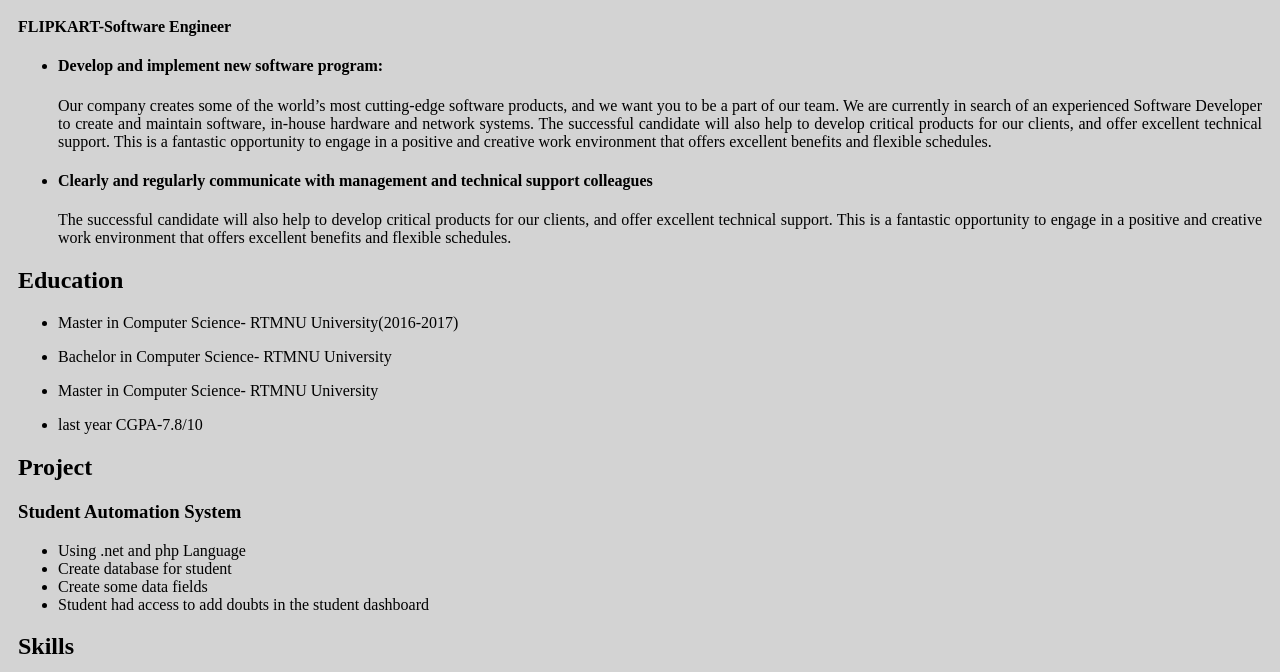
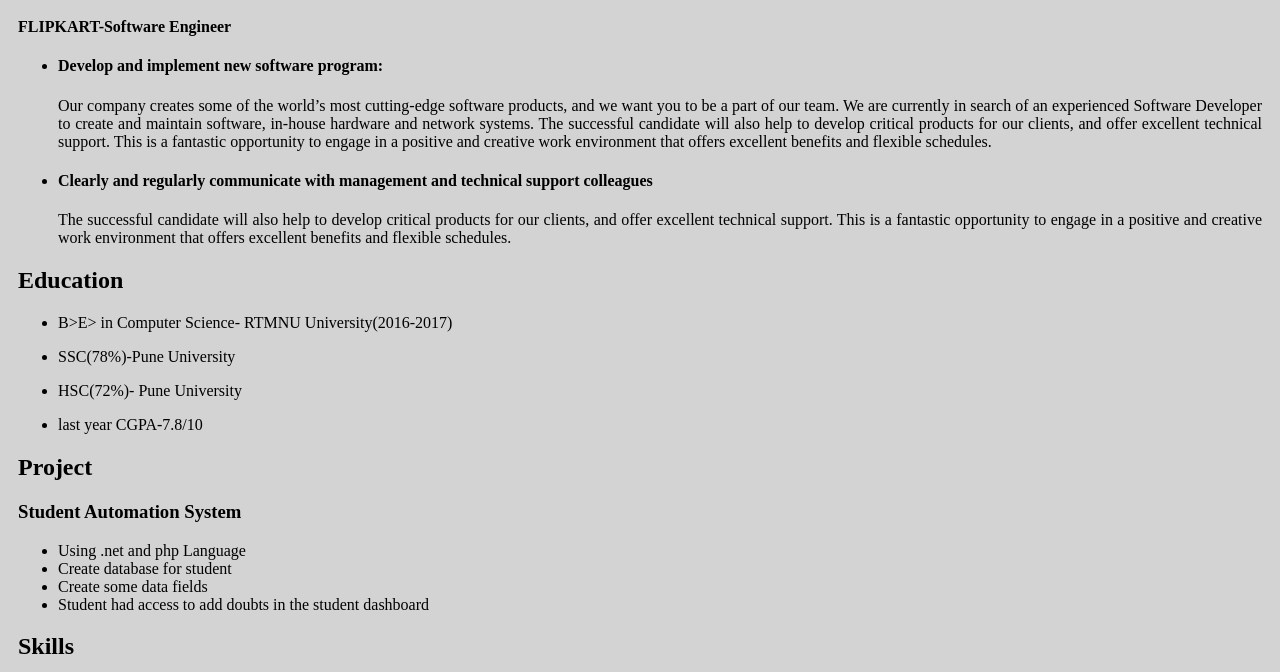
Before and after one commit to priyanka123kadu/Portfolio, a plain HTML site: page Ns_Portfolio.html in a window 1280 px wide. Shown: the part 128-800 px from the top of the page. Drawn offline with Linux system fonts and the light colour scheme.

Commit message:
Update Ns_Portfolio.html

```diff
--- a/Ns_Portfolio.html
+++ b/Ns_Portfolio.html
@@ -46,9 +46,9 @@
             <div class="category">
             <h2>Education</h2>
             <ul>
-                <li><p> Master in Computer Science- RTMNU University(2016-2017)</p></li>
-                <li><p> Bachelor in Computer Science- RTMNU University</p></li>
-                <li><p> Master in Computer Science- RTMNU University</p></li>
+                <li><p> B>E> in Computer Science- RTMNU University(2016-2017)</p></li>
+                <li><p> SSC(78%)-Pune University</p></li>
+                <li><p> HSC(72%)- Pune University</p></li>
                 <li><p> last year CGPA-7.8/10</p></li>
             </ul>
         </div>
```
